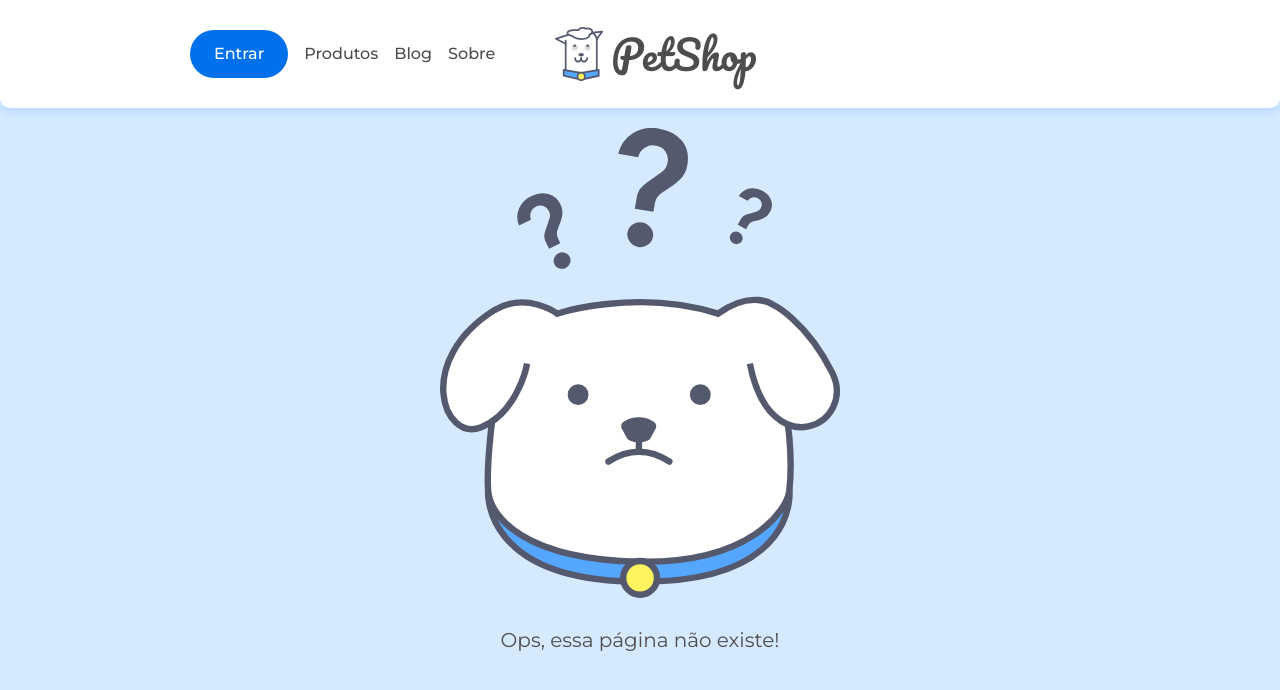
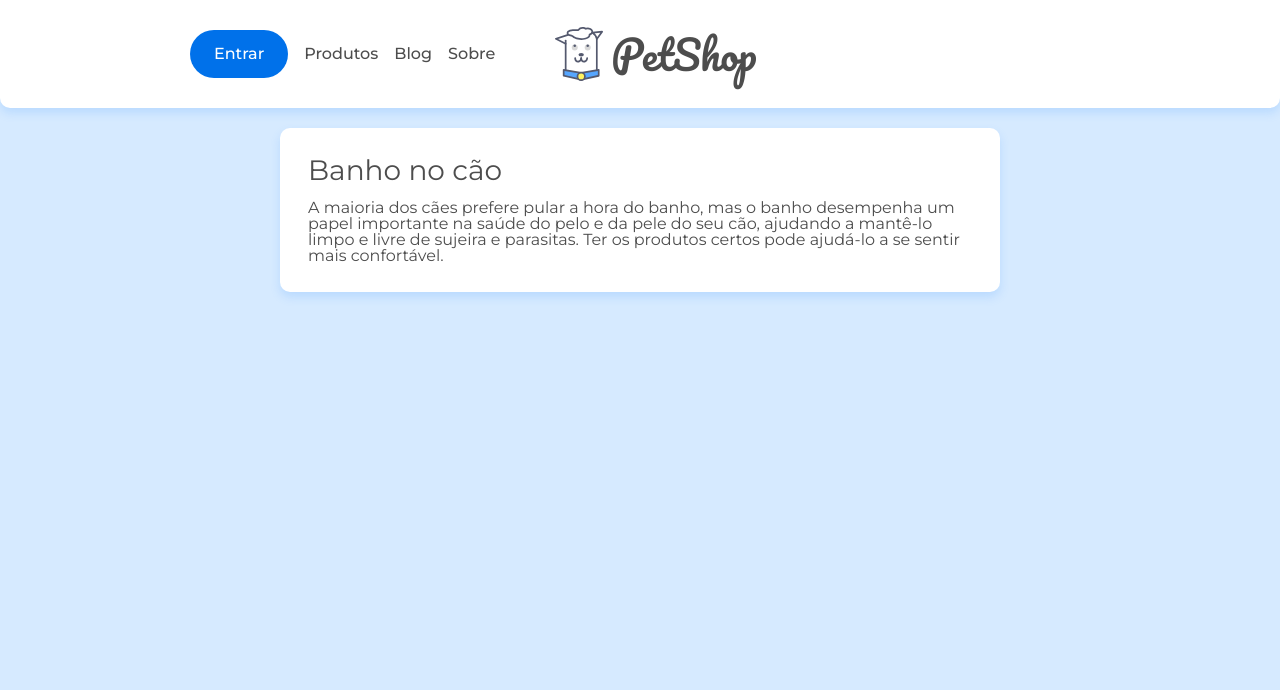
Before and after one commit to devHikary/react_router, a React (Create React App) app: page /posts/1 in a window 1280 px wide. Shown: the top 690 px of the page. Built offline with nearby package versions, Linux system fonts and the light colour scheme; data requests are answered from the project's data file.

Commit message:
página Post

```diff
--- a/src/App.jsx
+++ b/src/App.jsx
@@ -5,6 +5,7 @@
 import { BrowserRouter as Router, Route, Switch } from "react-router-dom";
 import Pagina404 from './paginas/Pagina404';
 import Cabecalho from './components/Cabecalho';
+import Post from './paginas/Post';
 
 
 function App() {
@@ -18,6 +19,9 @@
         <Route path="/sobre">
           <Sobre />
         </Route>
+        <Route path="/posts/:id">
+          <Post />
+        </Route>
         <Route>
           <Pagina404/>
         </Route>
--- /dev/null
+++ b/src/paginas/Post.jsx
@@ -0,0 +1,25 @@
+import React, {useState, useEffect } from 'react'
+import { useParams} from 'react-router-dom'
+import { busca } from '../api/api'
+import '../assets/css/post.css'
+
+const Post = () => {
+
+  const { id } = useParams()
+  const[post, setPost] = useState({})
+
+  useEffect(() => {
+    busca(`/posts/${id}`, setPost)
+  }, [id])
+
+  return(
+    <main className="container flex flex--centro">
+      <article className="cartao post">
+        <h2 className="cartao__titulo">{post.title}</h2>
+        <p className="carta__texto">{post.body}</p>
+      </article>
+    </main>
+  )
+}
+
+export default Post
```
